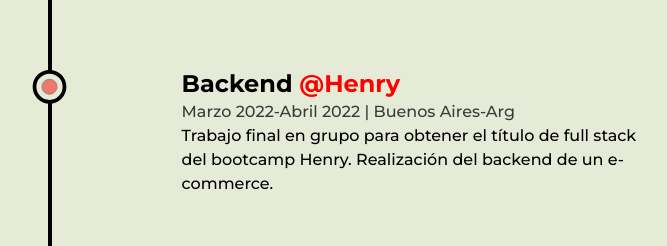
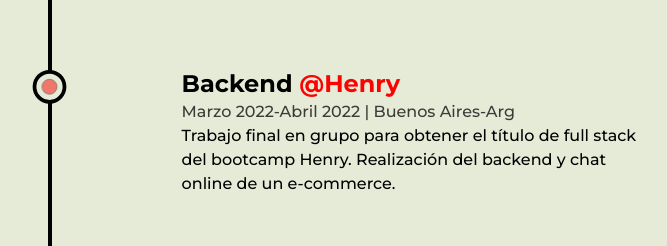
Before and after one commit to Jofregf/portfolio, a Next.js app: page /about in a window 1280 px wide. Shown: the part 3924-4170 px from the top of the page, without its empty margins (244-911 px from the left). Built offline with nearby package versions, Linux system fonts and the light colour scheme.

Commit message:
cambio estilo

```diff
--- a/src/components/Experience.js
+++ b/src/components/Experience.js
@@ -71,7 +71,7 @@ const Experience = () => {
                         position="Backend" company="Henry"
                         companyLink="https://www.soyhenry.com/"
                         time="Marzo 2022-Abril 2022" address="| Buenos Aires-Arg"
-                        work="Trabajo final en grupo para obtener el título de full stack del bootcamp Henry. Realización del backend de un e-commerce."
+                        work="Trabajo final en grupo para obtener el título de full stack del bootcamp Henry. Realización del backend y chat online de un e-commerce."
                     />
                     <Details
                         position="Full Stack" company="Henry"
```
